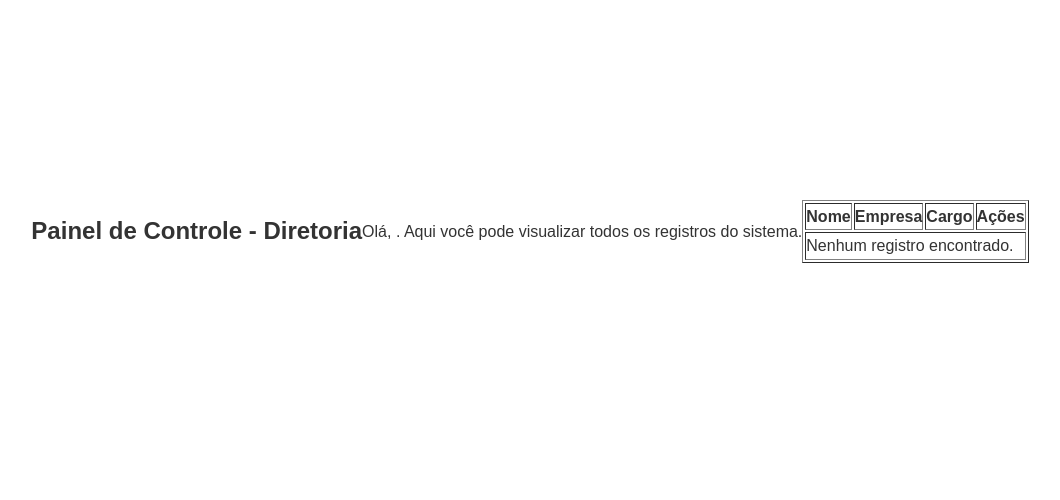
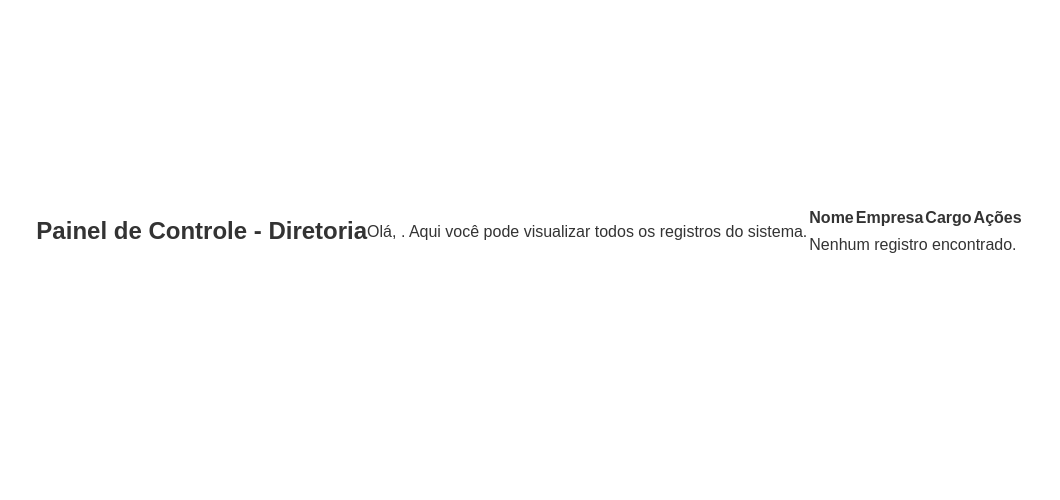
Before and after one commit to thiago-de-mattos/Projeto-Integrador, a Django app: template templates/visao_diretoria.html in a window 1280 px wide. Shown: the part 184-684 px from the top of the page, without its empty margins (110-1170 px from the left). Run offline with Django 5.2, Linux system fonts and the light colour scheme; the template is opened without the code that fills it, so the values that code supplies are empty.

Commit message:
fix: para visualização correta da página diretoria

```diff
--- a/templates/visao_diretoria.html
+++ b/templates/visao_diretoria.html
@@ -4,7 +4,7 @@
 <h2>Painel de Controle - Diretoria</h2>
 <p>Olá, {{ username }}. Aqui você pode visualizar todos os registros do sistema.</p>
 
-<table border="1">
+<table class="tabela-dados">
     <thead>
         <tr>
             <th>Nome</th>
```
